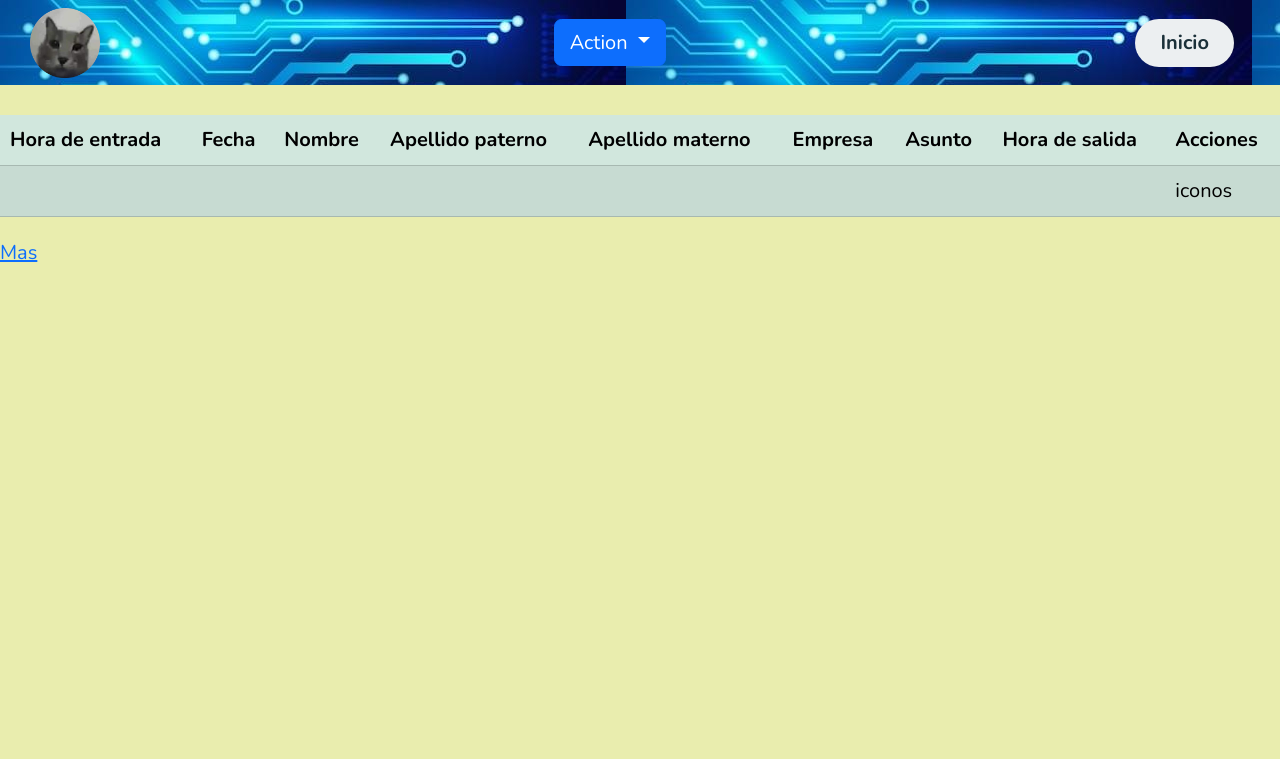
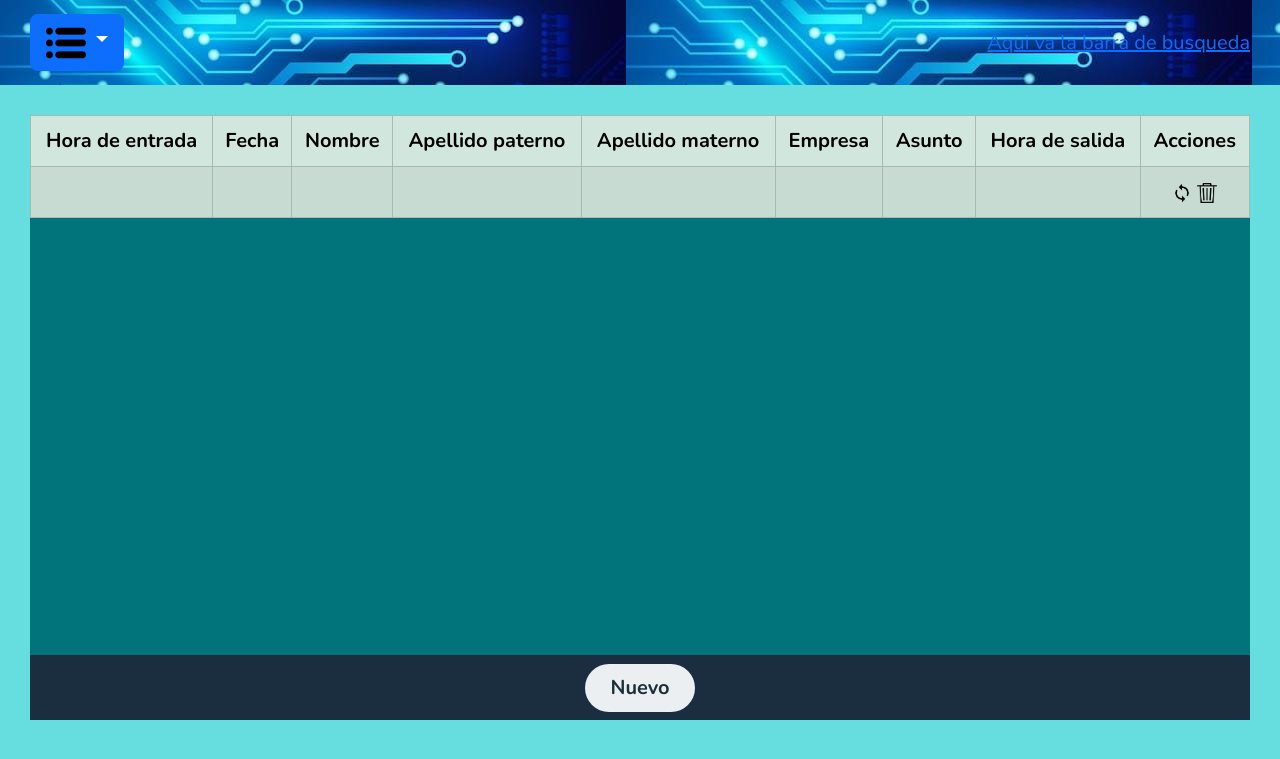
Before and after one commit to lal0oo0/srcv01, a PHP site: page /srcv01/Primerainterfaz.php in a window 1280 px wide. Shown: the top 759 px of the page. Run offline with PHP 8.4, Linux system fonts and the light colour scheme; tables that the repository leaves empty or names only in its code hold one stand-in row (values such as "Sample post"); data that the repository does not hold is empty.

Commit message:
interfaz

```diff
--- a/Vista/Primerainterfaz.php
+++ b/Vista/Primerainterfaz.php
@@ -15,12 +15,10 @@
   ?>
   <header class="header">
     <div class="logo">
-        <img src="../imagenes/logo.png" alt="">
-    </div>
 
         <div class="btn-group">
   <button type="button" class="btn btn-primary dropdown-toggle" data-bs-toggle="dropdown" aria-expanded="false">
-    Action
+  <img src="../imagenes/menu.png" width="30px">
   </button>
   <ul class="dropdown-menu">
     <li><a class="dropdown-item" href="#">Historial</a></li>
@@ -29,13 +27,19 @@
     <li><a class="dropdown-item" href="#">Cerrar aplicacion</a></li>
   </ul>
 </div>
+    </div>
 
-    <a href="#" class="btn"><button>Inicio</button></a>
+<a href="#">Aqui va la barra de busqueda</a>
+
+
 </header>
-<br>
-<table class="table table-success table-striped">
+
+
+
+<div class="tabla table-wrapper-scroll-y">
+    <table class="table table-success table-striped table-bordered table-striped mb-0">
+        <thead>
             <tr>
-    <thead>
                 <th>Hora de entrada</th>
                 <th>Fecha</th>
                 <th>Nombre</th>
@@ -45,32 +49,35 @@
                 <th>Asunto</th>
                 <th>Hora de salida</th>
                 <th>Acciones</th>
+            </tr>
         </thead>
-  </tr>
-  <tr>
         <tbody>
             <?php
-      while($filas  = mysqli_fetch_assoc($query)){
+            while ($filas = mysqli_fetch_assoc($query)) {
             ?>
                 <tr>
                     <td><?php echo $filas['HORA_ENTRADA'] ?></td>
-    <td><?php echo $filas ['FECHA'] ?></td>
+                    <td><?php echo $filas['FECHA'] ?></td>
                     <td><?php echo $filas['NOMBRE'] ?></td>
                     <td><?php echo $filas['APELLIDO_PATERNO'] ?></td>
                     <td><?php echo $filas['APELLIDO_MATERNO'] ?></td>
                     <td><?php echo $filas['EMPRESA'] ?></td>
                     <td><?php echo $filas['ASUNTO'] ?></td>
                     <td><?php echo $filas['HORA_SALIDA'] ?></td>
-    <td>iconos</td>
+                    <td>
+                        <a href="#"><img src="../imagenes/actualizar.png" width="20px"></a>
+                        <a href="#"><img src="../imagenes/borra.png" width="20px"></a>
+                    </td>
                 </tr>
             <?php
             }
             ?>
         </tbody>
-  </tr>
     </table>
-<a href="#">Mas</a>
-
+</div>
+<div class="agregar">
+<a href="#" class="btn"><button>Nuevo</button></a>
+</div>
 
 <script src="../js/bootstrap.min.js"></script>
 <script src="../js/bootstrap.bundle.min.js"></script>
--- a/css/Primera interfaz.css
+++ b/css/Primera interfaz.css
@@ -9,7 +9,7 @@
 body{
   margin: 0;
   padding: 0;
-  background: #e9edae;
+  background: #66dddf;
 
   font-family: sans-serif;
 }
@@ -30,11 +30,11 @@ h1{
 
 }
 .header .logo img{
-    height: 70px;
+    height: 40px;
     width: auto;
     transition: all 0.3s;
 }
-.header .logo img:hover{
+.header .logo .btn-group img:hover{
     transform: scale(1.2);
 }
 .header .nav-links{
@@ -55,8 +55,8 @@ h1{
 .header .nav-links li a:hover{
     color: #efff11;
 }
-.header .btn button{
-    font-weight: 750;
+.agregar .btn button{
+    font-weight: 700;
     color: #1b3039;
     padding: 9px 25px;
     background: #eceff1;
@@ -65,8 +65,36 @@ h1{
     cursor: pointer;
     transition: all 0.3s ease 0s;
 }
-.header .btn button:hover{
+.agregar .btn button:hover{
     background-color: #e2f1f8;
     color: #00737b;
     transform: scale(1.1);
 }
+
+.table{
+    position: absolute;
+    text-align: center;
+    margin-left: 30px;
+    margin-right: 40px;
+    margin-top: 30px;
+    margin: auto;
+}
+.tabla{
+    height: 540px;
+    position: relative;
+    background-color: #00737b;
+    display: grid;
+    margin-top: 30px;
+    margin-left: 30px;
+    margin-right: 30px;
+    margin-bottom: 0px;
+}
+.agregar{
+    text-align: center;
+    position: relative;
+    background-color: #1a2e3f;
+    display: grid;
+    margin-left: 30px;
+    margin-right: 30px;
+    bottom: 0px;
+}
```
Also changed, not shown: imagenes/actualizar.png (added), imagenes/borra.png (added), imagenes/menu.png (added). Lines whose indentation alone changed are shown as unchanged.
